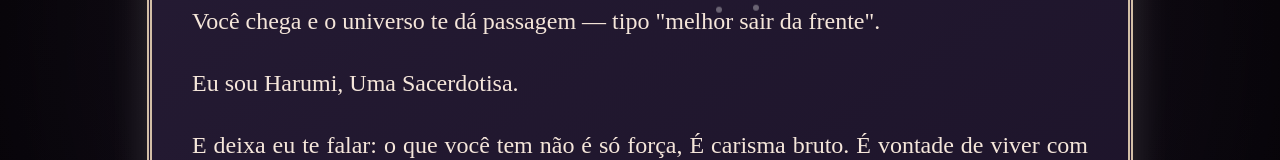
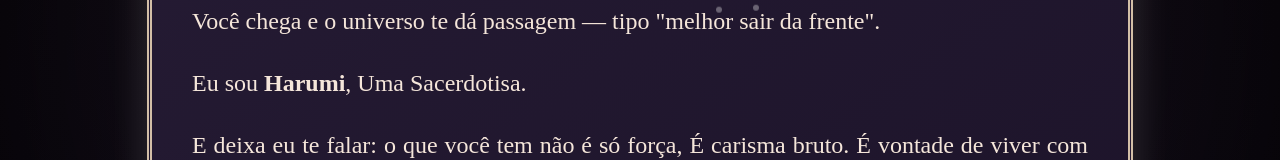
Before and after one commit to SweetHarumi/Clavis-Arcana, a plain HTML site: page cherry.html in a window 1280 px wide. Shown: the part 394-554 px from the top of the page. Drawn offline with Linux system fonts and the light colour scheme; a web font is replaced by a local one.

Commit message:
Update cherry.html

```diff
--- a/cherry.html
+++ b/cherry.html
@@ -18,7 +18,7 @@
         Tá difícil não notar você,<br><br>
         Presença forte, sorriso afiado, energia que explode em qualquer lugar.<br><br>
         Você chega e o universo te dá passagem — tipo "melhor sair da frente".<br><br>
-        Eu sou Harumi, Uma Sacerdotisa.<br><br>
+        Eu sou <strong>Harumi</strong>, Uma Sacerdotisa.<br><br>
         E deixa eu te falar: o que você tem não é só força, É carisma bruto. É vontade de viver com gosto, de lutar, de sentir tudo.<br><br>
         Você é caos e beleza. Um trovão que dança.<br><br>
         E eu preciso de gente assim do meu lado.<br><br>
```
